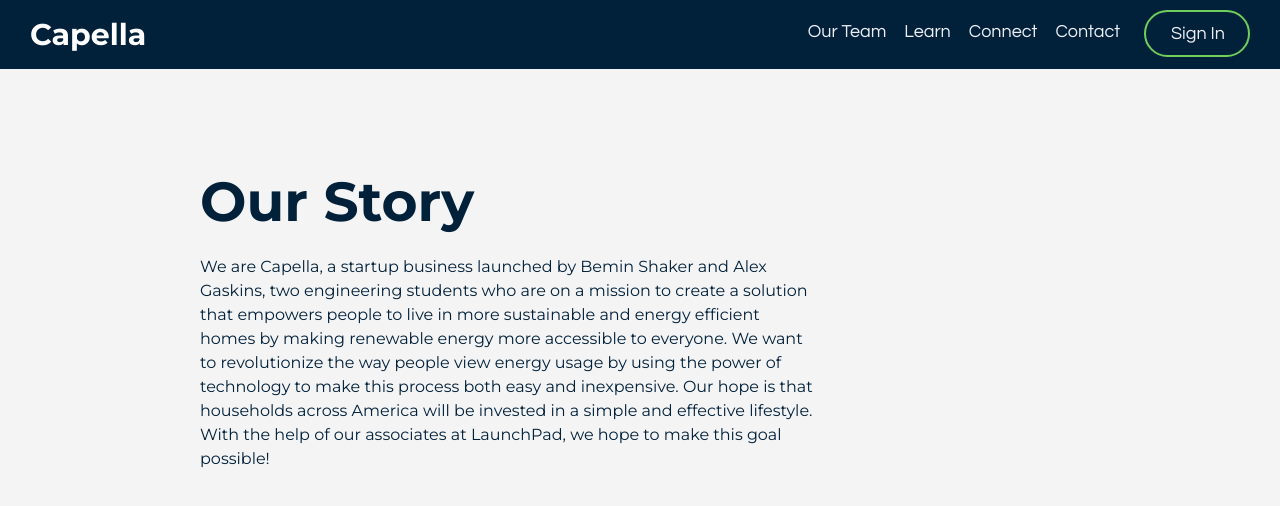
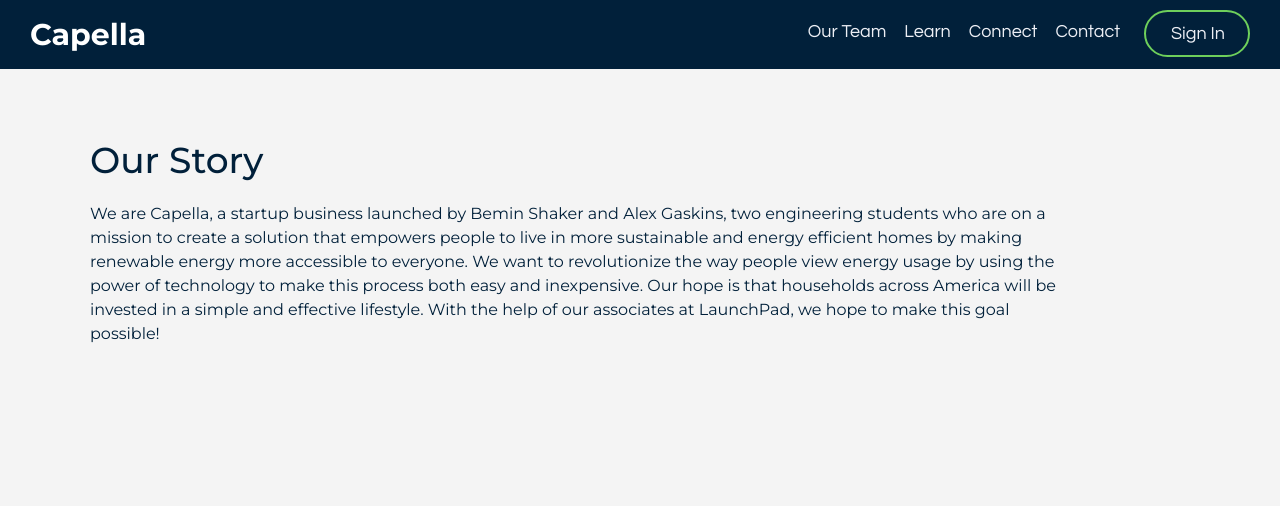
Before and after one commit to capella-energy/capella-energy.github.io, a plain HTML site: page ourTeam.html in a window 1280 px wide. Drawn offline with nearby package versions, Linux system fonts and the light colour scheme; a script that the page names is missing.

Commit message:
Add files via upload

```diff
--- a/ourTeam.css
+++ b/ourTeam.css
@@ -24,6 +24,10 @@ body {
   min-height: 100vh;
 }
 
+.section-t {
+  font-size: 36px;
+  font-weight: 500;
+}
 .section-t, .section-p {
   color: #01203A;
   margin-top: 0;
@@ -46,9 +50,53 @@ body {
   }
   .section-area {
     max-width: 100%;
+    padding-top: 20px;
   }
 
   .section-t {
     font-size: 28px;
   }
 }
+
+@media (min-width: 761px) and (max-width: 998.99px) {
+  .section-page {
+    padding-left: 30px;
+    padding-right: 30px;
+    padding-top: 20px;
+    min-height: 100vh;
+  }
+
+  .section-area {
+    max-width: 100%;
+    padding-top: 30px;
+  }
+
+}
+
+@media (min-width: 999px) and (max-width: 1280.00px) {
+  .section-page {
+    padding-left: 60px;
+    padding-right: 60px;
+    padding-top: 20px;
+    min-height: 100vh;
+  }
+
+  .section-area {
+    max-width: 100%;
+    padding-top: 40px;
+  }
+}
+
+@media (min-width: 1280.01px) and (max-width: 1490.00px) {
+  .section-page {
+    padding-left: 90px;
+    padding-right: 90px;
+    padding-top: 20px;
+    min-height: 100vh;
+  }
+
+  .section-area {
+    max-width: 90%;
+    padding-top: 50px;
+  }
+}
```
